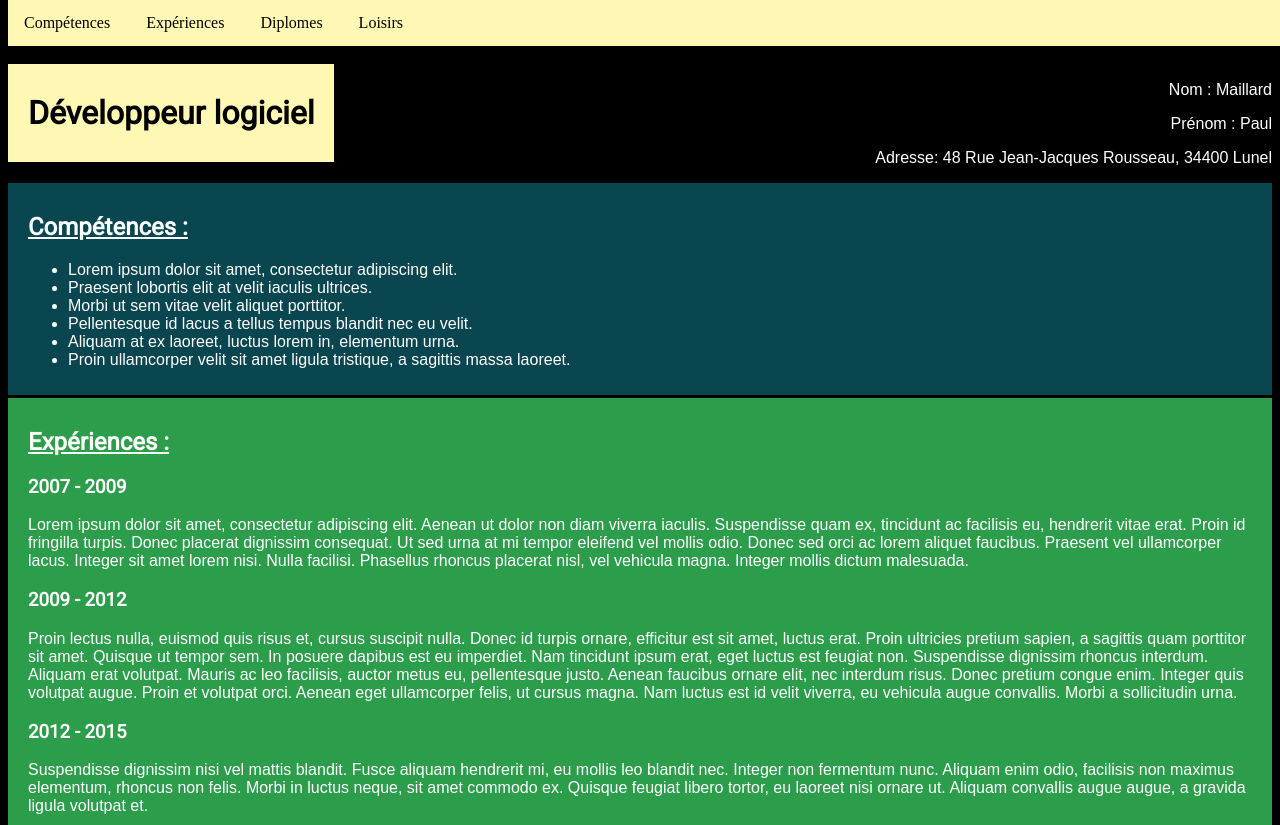
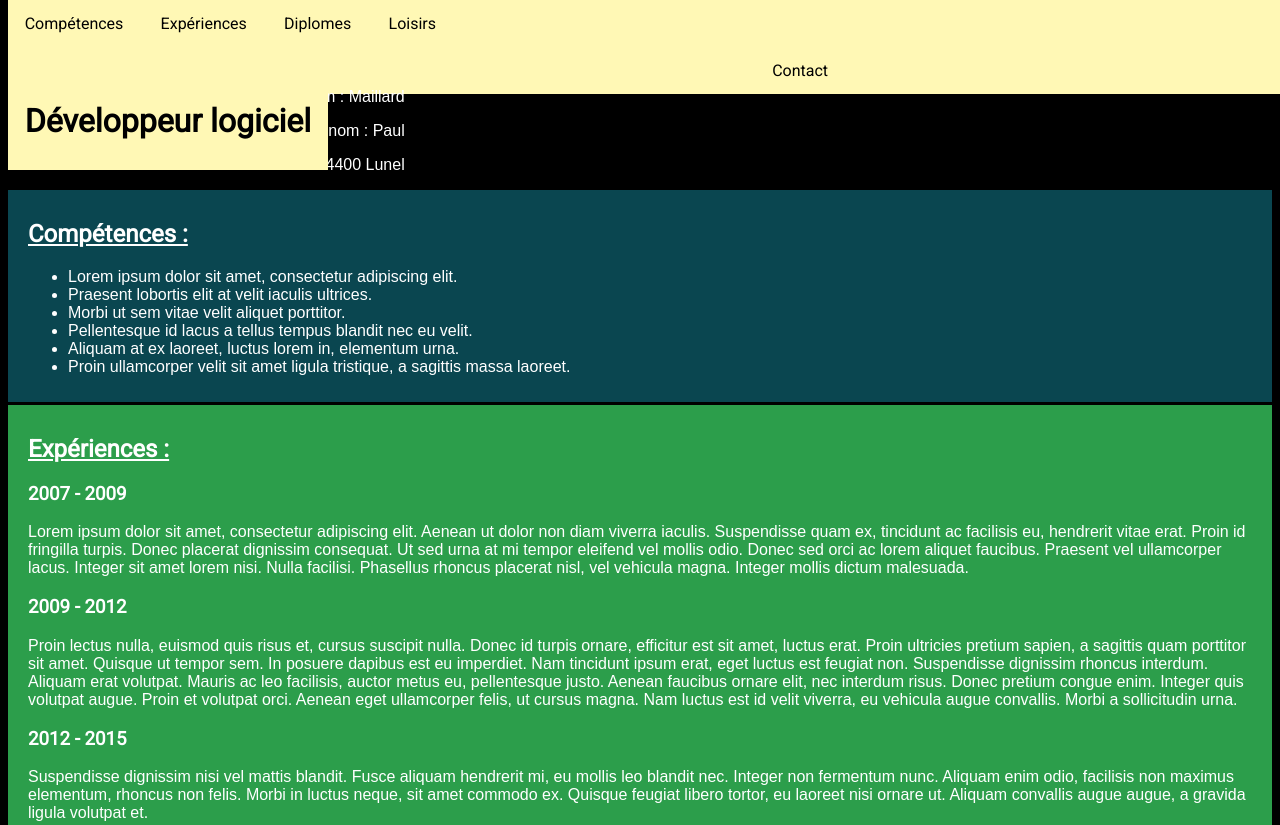
Before and after one commit to PaulMaillard/cv, a plain HTML site: page cv.html in a window 1280 px wide. Shown: the top 825 px of the page. Drawn offline with Linux system fonts and the light colour scheme.

Commit message:
removed most ids from css

```diff
--- a/cv.html
+++ b/cv.html
@@ -9,25 +9,28 @@
 	</head>
 
 	<body>
-		 <nav id="navbar">
+		<nav>
 			<a href="#competences">Compétences</a>
 			<a href="#experiences">Expériences</a>
 			<a href="#diplomes">Diplomes</a>
 			<a href="#loisirs">Loisirs</a>
+			<a>Contact</a>
 		</nav>
 		<header>
 			<h1> Développeur logiciel </h1>
-			<section class="textfont" style="text-align:right; color:#fff; right:0;"> <!-- Personal info -->
+			<div class=dropdown>
+				<section> <!-- Personal info -->
 					<p>Nom : Maillard</p>
 					<p>Prénom : Paul </p>
 					<p>Adresse: 48 Rue Jean-Jacques Rousseau, 34400 Lunel </p>
 				</section>
+			</div>
 		</header>
 
 		<a class="anchor" id="competences"></a>
-		<section class="dgreenbackground"> <!-- Skills -->
+		<section class="oddbg"> <!-- Skills -->
 			<a><h2> Compétences :</h2></a>
-			<ul class="textfont">
+			<ul>
 			<li>Lorem ipsum dolor sit amet, consectetur adipiscing elit.</li>
 			<li>Praesent lobortis elit at velit iaculis ultrices.</li>
 			<li>Morbi ut sem vitae velit aliquet porttitor.</li>
@@ -38,21 +41,21 @@
 		</section>
 
 		<a class="anchor" id="experiences"></a>
-		<section class="lgreenbackground"> <!-- Experiences -->
+		<section class="evenbg"> <!-- Experiences -->
 			<h2> Expériences :</h2>
 			<h3> 2007 - 2009 </h3>
-			<p class="textfont">Lorem ipsum dolor sit amet, consectetur adipiscing elit. Aenean ut dolor non diam viverra iaculis. Suspendisse quam ex, tincidunt ac facilisis eu, hendrerit vitae erat. Proin id fringilla turpis. Donec placerat dignissim consequat. Ut sed urna at mi tempor eleifend vel mollis odio. Donec sed orci ac lorem aliquet faucibus. Praesent vel ullamcorper lacus. Integer sit amet lorem nisi. Nulla facilisi. Phasellus rhoncus placerat nisl, vel vehicula magna.
+			<p>Lorem ipsum dolor sit amet, consectetur adipiscing elit. Aenean ut dolor non diam viverra iaculis. Suspendisse quam ex, tincidunt ac facilisis eu, hendrerit vitae erat. Proin id fringilla turpis. Donec placerat dignissim consequat. Ut sed urna at mi tempor eleifend vel mollis odio. Donec sed orci ac lorem aliquet faucibus. Praesent vel ullamcorper lacus. Integer sit amet lorem nisi. Nulla facilisi. Phasellus rhoncus placerat nisl, vel vehicula magna.
 Integer mollis dictum malesuada.  </p>
 			<h3> 2009 - 2012 </h3>
-			<p class="textfont">Proin lectus nulla, euismod quis risus et, cursus suscipit nulla. Donec id turpis ornare, efficitur est sit amet, luctus erat. Proin ultricies pretium sapien, a sagittis quam porttitor sit amet. Quisque ut tempor sem. In posuere dapibus est eu imperdiet. Nam tincidunt ipsum erat, eget luctus est feugiat non. Suspendisse dignissim rhoncus interdum. Aliquam erat volutpat. Mauris ac leo facilisis, auctor metus eu, pellentesque justo. Aenean faucibus ornare elit, nec interdum risus. Donec pretium congue enim. Integer quis volutpat augue. Proin et volutpat orci. Aenean eget ullamcorper felis, ut cursus magna. Nam luctus est id velit viverra, eu vehicula augue convallis. Morbi a sollicitudin urna. </p>
+			<p>Proin lectus nulla, euismod quis risus et, cursus suscipit nulla. Donec id turpis ornare, efficitur est sit amet, luctus erat. Proin ultricies pretium sapien, a sagittis quam porttitor sit amet. Quisque ut tempor sem. In posuere dapibus est eu imperdiet. Nam tincidunt ipsum erat, eget luctus est feugiat non. Suspendisse dignissim rhoncus interdum. Aliquam erat volutpat. Mauris ac leo facilisis, auctor metus eu, pellentesque justo. Aenean faucibus ornare elit, nec interdum risus. Donec pretium congue enim. Integer quis volutpat augue. Proin et volutpat orci. Aenean eget ullamcorper felis, ut cursus magna. Nam luctus est id velit viverra, eu vehicula augue convallis. Morbi a sollicitudin urna. </p>
 			<h3> 2012 - 2015 </h3>
-			<p class="textfont"> Suspendisse dignissim nisi vel mattis blandit. Fusce aliquam hendrerit mi, eu mollis leo blandit nec. Integer non fermentum nunc. Aliquam enim odio, facilisis non maximus elementum, rhoncus non felis. Morbi in luctus neque, sit amet commodo ex. Quisque feugiat libero tortor, eu laoreet nisi ornare ut. Aliquam convallis augue augue, a gravida ligula volutpat et. </p>
+			<p> Suspendisse dignissim nisi vel mattis blandit. Fusce aliquam hendrerit mi, eu mollis leo blandit nec. Integer non fermentum nunc. Aliquam enim odio, facilisis non maximus elementum, rhoncus non felis. Morbi in luctus neque, sit amet commodo ex. Quisque feugiat libero tortor, eu laoreet nisi ornare ut. Aliquam convallis augue augue, a gravida ligula volutpat et. </p>
 		</section>
 
 		<a class="anchor" id="diplomes"></a>
-		<section class="dgreenbackground"> <!-- Education -->
+		<section class="oddbg"> <!-- Education -->
 			<h2> Diplomes :</h2>
-			<ul class="textfont">
+			<ul>
 			<li>Integer placerat sem in purus accumsan, in pharetra magna finibus.</li>
 			<li>Etiam elementum nibh id ligula viverra, sed efficitur diam commodo.</li>
 			<li>Duis hendrerit lorem id diam laoreet pellentesque.</li>
@@ -61,9 +64,9 @@ Integer mollis dictum malesuada.  </p>
 		</section>
 
 		<a class="anchor" id="loisirs"></a>
-		<section class="lgreenbackground"> <!--Hobbies -->
+		<section class="evenbg"> <!--Hobbies -->
 			<h2> Loisirs :</h2>
-			<p class="textfont">Lorem ipsum dolor sit amet, consectetur adipiscing elit. Pellentesque ac tortor et dolor mollis pretium. Etiam non diam vel nisl elementum dapibus vitae et purus. Nulla nibh sem, iaculis in lorem id, pretium sagittis odio. Aliquam et nisl lobortis, lacinia mauris nec, faucibus velit. Cras vestibulum ullamcorper neque, et vestibulum sapien euismod quis. Fusce varius diam felis, malesuada tincidunt lectus dictum efficitur. Phasellus id elit vel nibh semper ornare. Ut eu nunc in dolor pulvinar suscipit quis sed quam. Phasellus gravida, purus id pulvinar faucibus, diam dolor molestie orci, et accumsan odio elit ac magna. Ut eget accumsan nulla. Nulla facilisi. Cras varius dictum orci, in vestibulum odio. </p>
+			<p>Lorem ipsum dolor sit amet, consectetur adipiscing elit. Pellentesque ac tortor et dolor mollis pretium. Etiam non diam vel nisl elementum dapibus vitae et purus. Nulla nibh sem, iaculis in lorem id, pretium sagittis odio. Aliquam et nisl lobortis, lacinia mauris nec, faucibus velit. Cras vestibulum ullamcorper neque, et vestibulum sapien euismod quis. Fusce varius diam felis, malesuada tincidunt lectus dictum efficitur. Phasellus id elit vel nibh semper ornare. Ut eu nunc in dolor pulvinar suscipit quis sed quam. Phasellus gravida, purus id pulvinar faucibus, diam dolor molestie orci, et accumsan odio elit ac magna. Ut eget accumsan nulla. Nulla facilisi. Cras varius dictum orci, in vestibulum odio. </p>
 		</section>
 
 	</body>
--- a/cvstyle.css
+++ b/cvstyle.css
@@ -1,12 +1,12 @@
 		/*sets background color to black, adds padding on top to accomodate for the navbar*/
-		body {
+		:root {
 			background-color: #000;
-			padding-top: 57px;
+			padding-top: 5%;
 
 		}
 
-		/*gives beige text on a green background*/
-		.dgreenbackground {
+		/*styles section 1 and 3*/
+		.oddbg {
 			background-color: #0a4650;
 			color: #fff;
 			padding: 10px 20px;
@@ -14,8 +14,8 @@
 		}
 
 
-		/*gives beige text on a lighter green background*/
-		.lgreenbackground {
+		/*styles section 2 and 4*/
+		.evenbg {
 			background-color: #2c9e4b;
 			color: #fff;
 			padding: 10px 20px;
@@ -23,14 +23,14 @@
 		}
 
 
-		/*text font*/
-		.textfont {
+		/*styles all text and lists inside each section*/
+		section p, ul {
 			font-family: arial; sans-serif;
 		}
 
 
 		/* removes the bullets from the navbar, sets its background color, locks it at the top of the page*/
-		#navbar {
+		nav {
 			list-style-type: none;
 			background-color: #fff8b5;
 			padding: 0;
@@ -43,26 +43,30 @@
 
 		/* sets color of the links from blue to black, ensures the links are organised in a line, removes the underline
  of the links*/
-		#navbar a {
+		nav a {
 			display: inline-block;
 			color: #000;
 			text-align: center;
 			text-decoration: none;
-			padding: 14px 16px;
+			padding: 1.1% 1.3%;
+			font-family: roboto;
+		}
 
+		nav a:last-child {
+			display: inline-block;
+			color: #000;
+			text-align: center;
+			text-decoration: none;
+			padding: 1.1% 1.3%;
+			margin-left: 58.4%;
+			font-family: roboto;
 		}
 
 
 		/*turns each link of the navbar white on a grey background on hover*/
-		#navbar a:hover {
+		nav a:hover {
 			background-color: #555;
 			color: white;
-		}
-
-		/*personal info text align to the right, white color*/
-		#personalinfo {
-			text-align:right;
-			color:#fff;
 		}
 
 
@@ -73,6 +77,16 @@ end up below the floating title (thx stackoverflow)*/
 			position: relative;
 			top: -145px;
 			visibility: hidden;
+		}
+
+		.dropdown {
+			position: relative;
+			display: inline-block;
+		}
+
+		header section {
+			color: #fff;
+			text-align: right;
 		}
 
 
@@ -86,12 +100,12 @@ end up below the floating title (thx stackoverflow)*/
 background*/
 		h1 {
 			border-bottom: 3px solid;
-			padding: 30px 20px;
+			padding: 2.3% 1.3%;
 			background-color:#fff8b5;
 			color:#000;
 			position:fixed;
-			top: 43px;
-			z-index: 999;"
+			top: 6.45%;
+			z-index: 1;"
 		}
 
 
```
Lines whose indentation alone changed are shown as unchanged.
